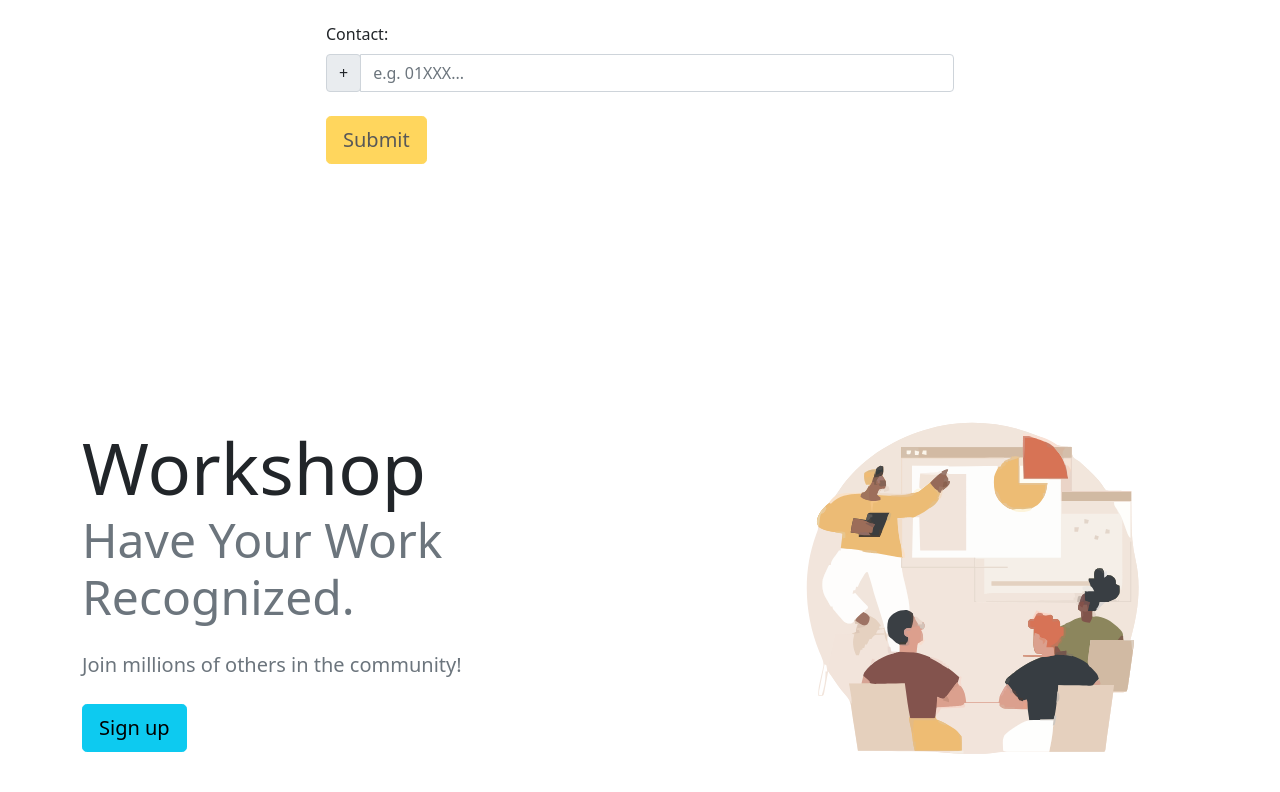
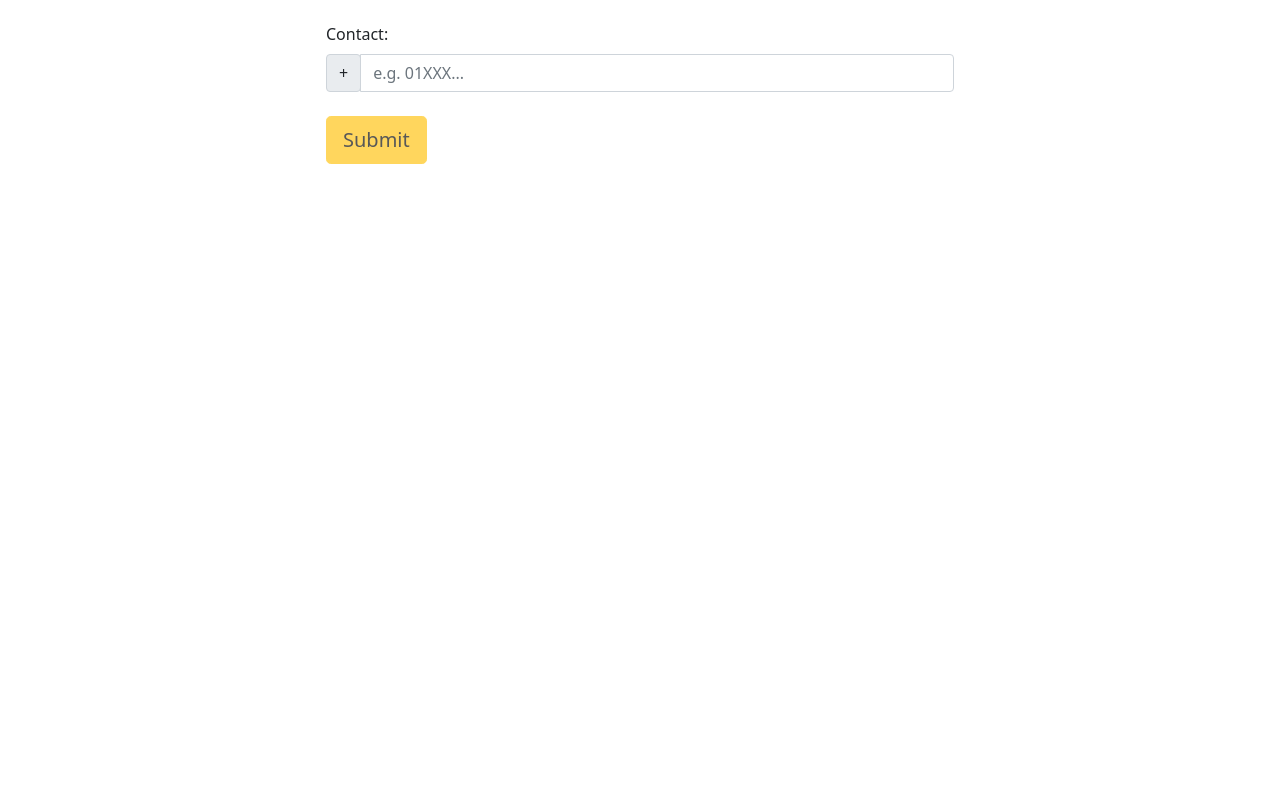
Before and after one commit to mohsina-rifa/Workshop, a Vue app: page /join in a window 1280 px wide. Shown: the part 544-1336 px from the top of the page. After the commit the page ends 800 px from the top, so only its background shows below. Built offline with nearby package versions, Linux system fonts and the light colour scheme.

Commit message:
Rendering User Data to Pinia Store

```diff
--- a/src/App.vue
+++ b/src/App.vue
@@ -1,5 +1,4 @@
 <script setup lang="ts">
-import Homepage from './components/Homepage.vue';
 import Navbar from './components/Navbar.vue';
 
 </script>
@@ -7,7 +6,6 @@ import Navbar from './components/Navbar.vue';
 <template>
   <Navbar />
   <router-view />
-  <Homepage />
 </template>
 
 <style scoped></style>
--- a/src/components/AddForm.vue
+++ b/src/components/AddForm.vue
@@ -50,7 +50,7 @@ const submitForm = () => {
   }
 
   const newEmployee = {
-    name: '${employee.value.firstname} ${employee.value.middleName} ${employee.value.lastName}',
+    name: `${employee.value.firstName} ${employee.value.middleName} ${employee.value.lastName}`,
     country: employee.value.country,
     contact: employee.value.contact,
     password: employee.value.password
--- a/src/components/Homepage.vue
+++ b/src/components/Homepage.vue
@@ -1,5 +1,4 @@
-<script setup lang="ts">
-</script>
+<script setup lang="ts"></script>
 
 <template>
   <div class="container-lg d-flex min-vh-100">
@@ -12,14 +11,12 @@
         <p class="lead my-4 text-muted">
           Join millions of others in the community!
         </p>
-        <a href="#" class="btn btn-info btn-lg">Sign up</a>
+        <router-link to="/join" class="btn btn-info btn-lg"
+          >Sign up</router-link
+        >
       </div>
       <div class="col-md-5 text-center d-none d-md-block">
-        <img
-          class="img-fluid"
-          src="../assets/workshop.svg"
-          alt="workshop"
-        />
+        <img class="img-fluid" src="../assets/workshop.svg" alt="workshop" />
       </div>
     </div>
   </div>
--- a/src/router.ts
+++ b/src/router.ts
@@ -1,8 +1,14 @@
 import { createRouter, createWebHistory } from "vue-router";
+import Homepage from "./components/Homepage.vue";
 import AddForm from "./components/AddForm.vue";
 import Employee from "./components/Employee.vue";
 
 const routes = [
+  {
+    path: "/",
+    name: "Homepage",
+    component: Homepage,
+  },
   {
     path: "/join",
     name: "Join",
```
